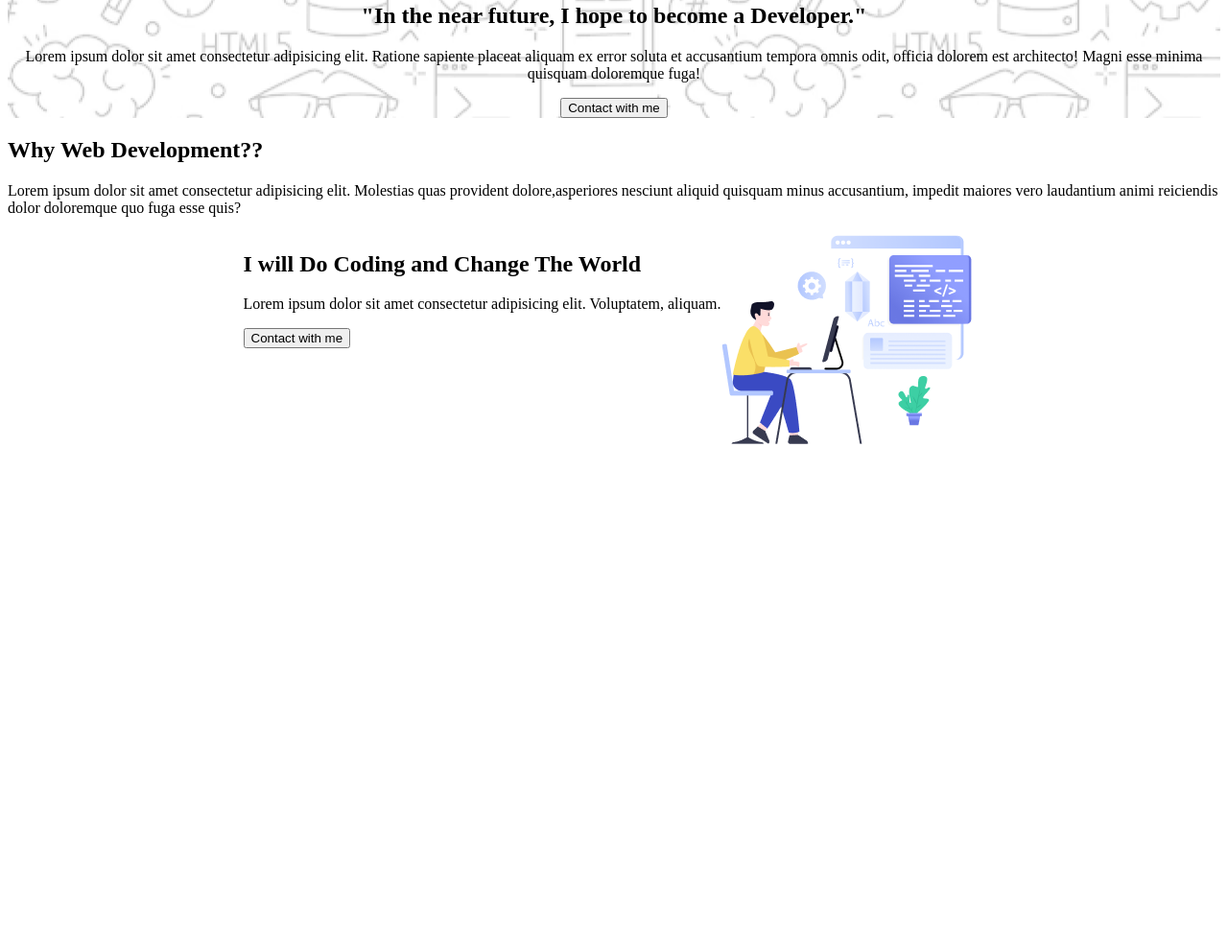
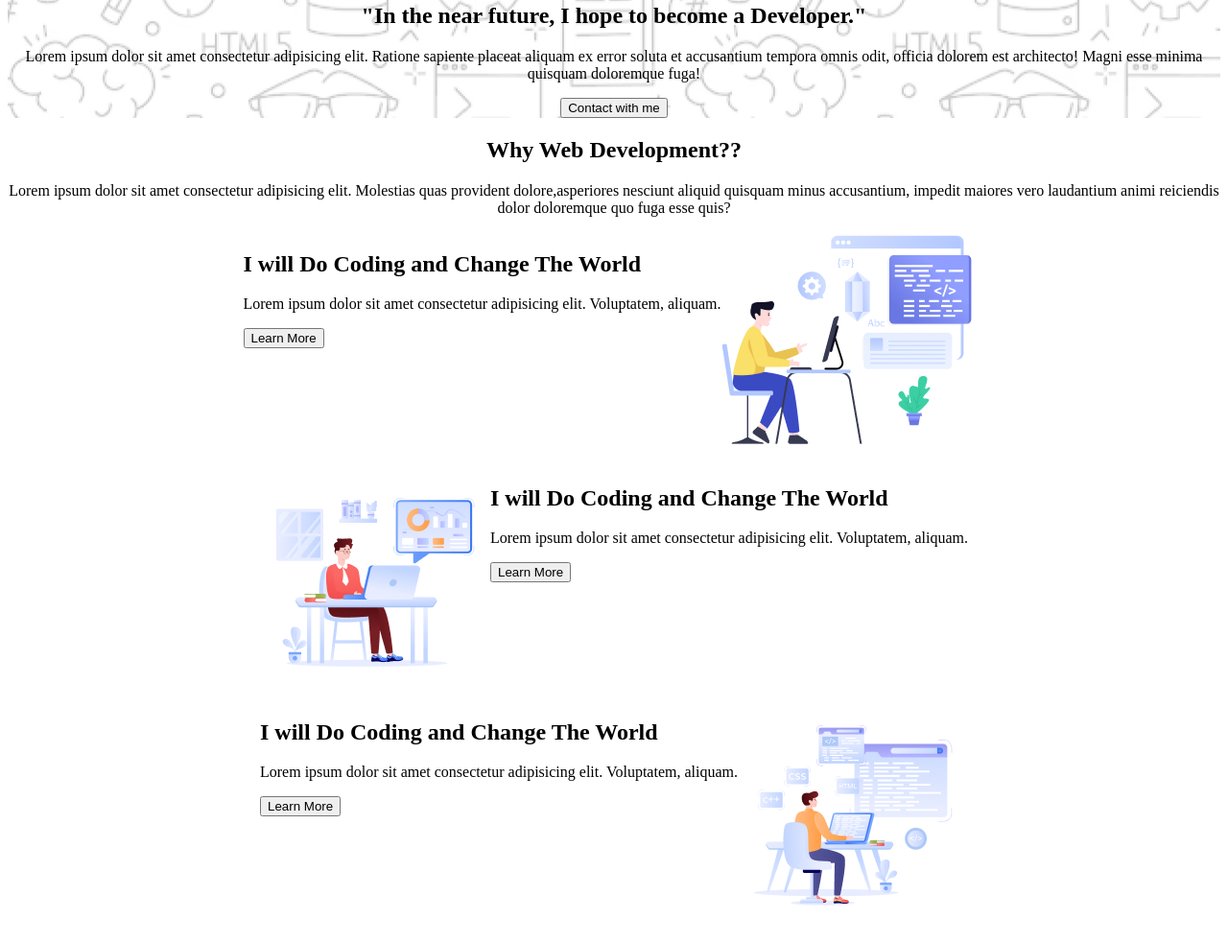
Before and after one commit to MajbaUddin7/A1B10-Challenge-Begins, a plain HTML site: page index.html in a window 1280 px wide. Shown: the part 411-1393 px from the top of the page at 96% size. Before the commit the page ends 905 px from the top, so only its background shows below. Drawn offline with Linux system fonts and the light colour scheme.

Commit message:
Why Coding part are added

```diff
--- a/Styles/styles.css
+++ b/Styles/styles.css
@@ -21,7 +21,10 @@ text-decoration: black;
 }
 
 .whyweb{
-    justify-content: center;
+    background-color: ADC8F7;
+}
+.whyweb-title{
+    text-align: center;
 }
 .coding{
     display: flex;
--- a/index.html
+++ b/index.html
@@ -9,7 +9,7 @@
 <body>
     <header>
         <nav>
-            <h3 class="nav-title">Awlad.H</h3>
+            <h3 class="nav-title">Mejba.H</h3>
             <button class="btn-primary"><i class="fa-solid fa-download"></i>Download Resume</button>
 
         </nav>
@@ -24,8 +24,8 @@
                 <button class="btn-primary"><i class="fa-solid fa-download"></i>Contact with me</button>
                 </div>
         </section>
-        <section>
-            <div class="whyweb">
+        <section class="whyweb">
+            <div class="whyweb-title">
                 <h1>Why Web Development??</h1>
                 <p>Lorem ipsum dolor sit amet consectetur adipisicing elit. Molestias quas provident dolore,asperiores nesciunt aliquid quisquam minus accusantium,
                      impedit maiores vero laudantium animi reiciendis dolor doloremque quo fuga esse quis?</p>
@@ -34,10 +34,32 @@
                 <div>
                     <h1>I will Do Coding and Change The World</h1>
                     <p>Lorem ipsum dolor sit amet consectetur adipisicing elit. Voluptatem, aliquam.</p>
-                    <button class="btn-primary"><i class="fa-solid fa-download"></i>Contact with me</button>
+                    <button class="">Learn More</button>
                 </div>
                 <div>
                     <img class="" src="assets/Layer_1.png" alt="">
+                </div>
+            </div>
+
+            <div class="coding">
+                <div>
+                    <img class="" src="assets/Group 3.png" alt="">
+                </div>
+                <div>
+                    <h1>I will Do Coding and Change The World</h1>
+                    <p>Lorem ipsum dolor sit amet consectetur adipisicing elit. Voluptatem, aliquam.</p>
+                    <button class="">Learn More</button>
+                </div>
+            </div>
+
+            <div class="coding">
+                <div>
+                    <h1>I will Do Coding and Change The World</h1>
+                    <p>Lorem ipsum dolor sit amet consectetur adipisicing elit. Voluptatem, aliquam.</p>
+                    <button class="">Learn More</button>
+                </div>
+                <div>
+                    <img class="" src="assets/Group 4.png" alt="">
                 </div>
             </div>
         </section>
```
